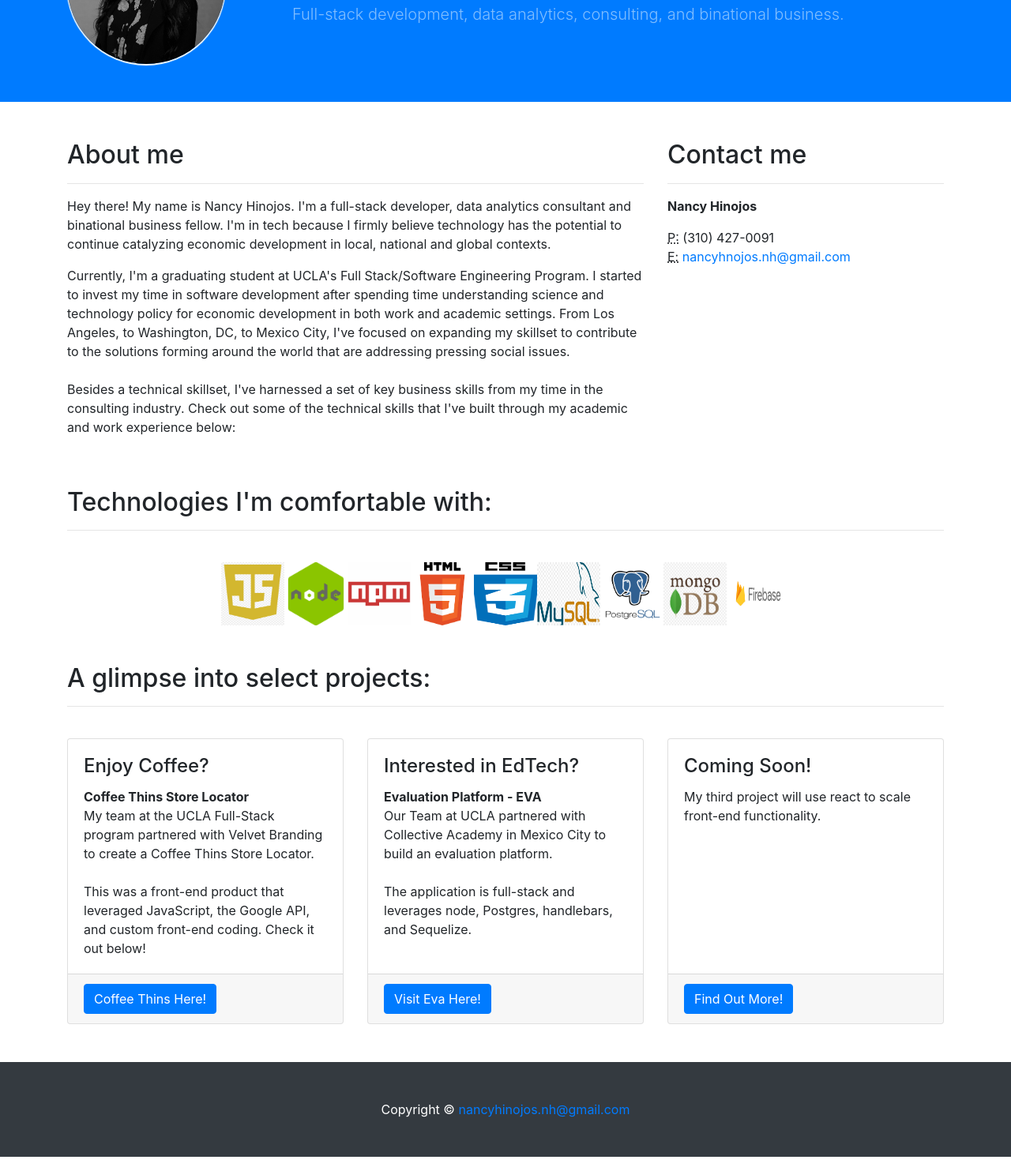
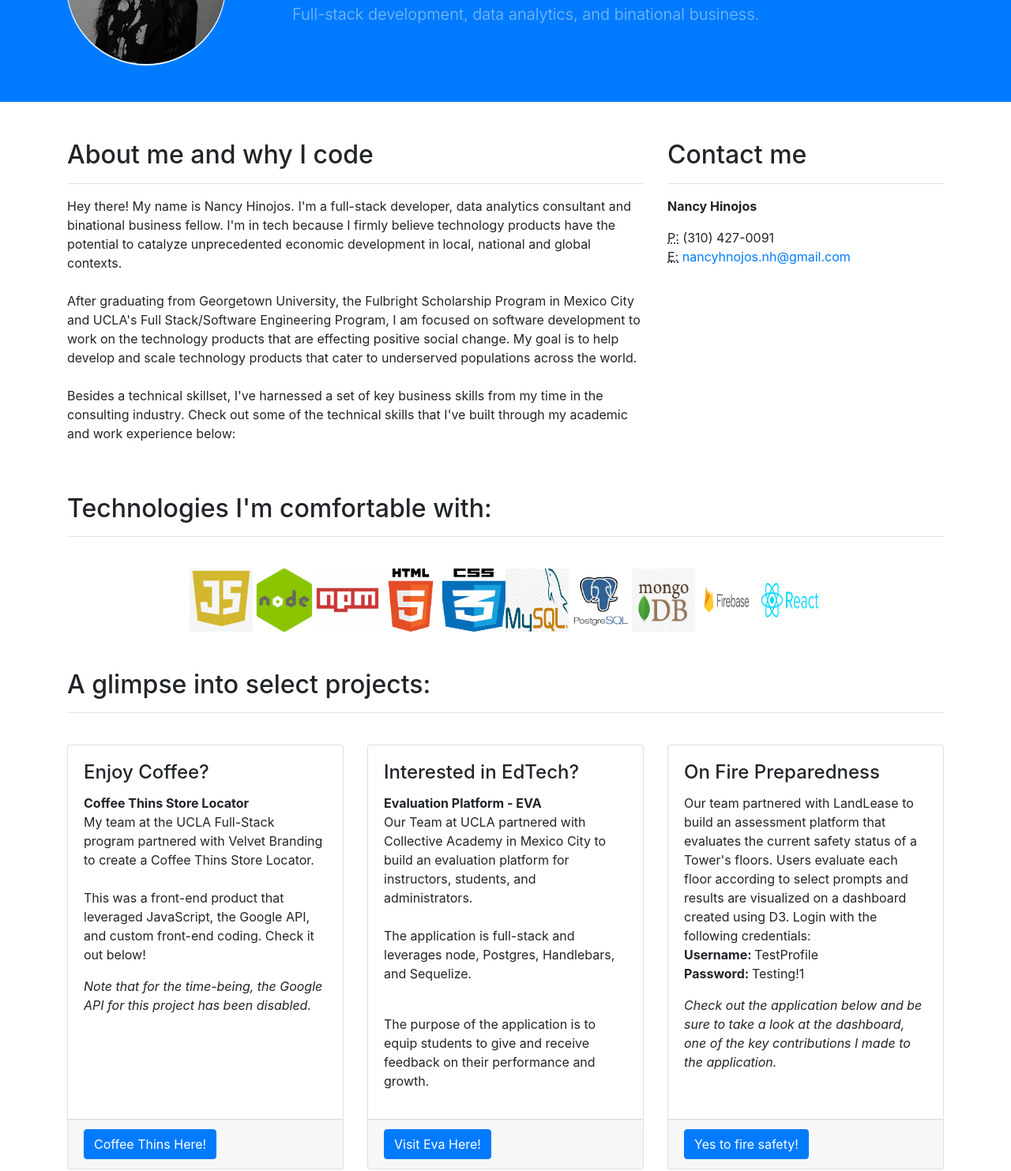
Before and after one commit to NanceCA/portfolio-fullStack, a website: page index.html in a window 1280 px wide. Shown: the part 224-1707 px from the top of the page at 79% size. Drawn offline with Linux system fonts and the light colour scheme.

Commit message:
updating technologies and select projects

```diff
--- a/index.html
+++ b/index.html
@@ -22,7 +22,7 @@
   <!-- Navigation -->
   <nav class="navbar navbar-expand-lg navbar-dark bg-dark fixed-top">
     <div class="container">
-      <a class="navbar" style="color:white">Welcome! Glad you're here.</a>
+      <a class="navbar" style="color:white">Welcome. Glad to see you here.</a>
       <button class="navbar-toggler" type="button" data-toggle="collapse" data-target="#navbarResponsive"
         aria-controls="navbarResponsive" aria-expanded="false" aria-label="Toggle navigation">
         <span class="navbar-toggler-icon"></span>
@@ -59,7 +59,7 @@
             <h1 class="display-4 text-white mt-5 mb-2">Nancy Hinojos</h1>
           </div>
           <div class="row col-lg-12">
-            <p class="lead mb-5 text-white-50">Full-stack development, data analytics, consulting, and binational
+            <p class="lead mb-5 text-white-50">Full-stack development, data analytics, and binational
               business.</p>
           </div>
         </div>
@@ -72,22 +72,16 @@
 
     <div class="row">
       <div class="col-md-8 mb-5">
-        <h2>About me</h2>
+        <h2>About me and why I code</h2>
         <hr>
         <p>Hey there! My name is Nancy Hinojos. I'm a full-stack developer, data analytics consultant and binational
-          business fellow.
-          I'm in tech because I firmly believe technology has the potential to continue catalyzing economic
-          development
-          in local, national and global contexts.
-        </p>
-        <p>Currently, I'm a graduating student at UCLA's Full Stack/Software Engineering Program. I started to invest
-          my
-          time in software development after spending time understanding science and technology policy for economic
-          development in
-          both work and academic settings.
-
-          From Los Angeles, to Washington, DC, to Mexico City, I've focused on expanding my skillset to contribute
-          to the solutions forming around the world that are addressing pressing social issues.
+          business fellow. I'm in tech because I firmly believe technology products have the potential to catalyze
+          unprecedented economic development in local, national and global contexts. <br> <br>
+          After graduating from Georgetown University, the Fulbright Scholarship Program in Mexico City and
+          UCLA's Full Stack/Software Engineering Program, I am
+          focused on software development to work on the technology products that are effecting positive social change.
+          My goal is to help develop and scale technology products that cater to underserved populations across the
+          world.
           <br>
           <br>
           Besides a technical skillset, I've harnessed a set of key business skills from my time in the consulting
@@ -136,6 +130,7 @@
         <img src="./assets/postgres.png" alt="postgres" class="technology">
         <img src="./assets/mongo.jpg" alt="mongo" class="technology">
         <img src="./assets/firebase.png" alt="firebase" class="technology">
+        <img src="./assets/react.png" alt="react" class="technology">
         <br>
         <br>
       </div>
@@ -168,6 +163,7 @@
               Coffee Thins Store Locator.<br><br>
               This was a front-end product that leveraged JavaScript, the Google API, and
               custom front-end coding. Check it out below! </p>
+            <i>Note that for the time-being, the Google API for this project has been disabled.</i>
           </div>
           <div class="card-footer">
             <a href="https://corejola.github.io/CoffeeThin-StoreLocator/" target="_blank" class="btn btn-primary">Coffee
@@ -184,8 +180,11 @@
             <strong>Evaluation Platform - EVA</strong>
             <br>
             <p class="card-text">Our Team at UCLA partnered with Collective Academy in Mexico City to build an
-              evaluation platform. <br><br>The application is full-stack and leverages node, Postgres, handlebars, and
-              Sequelize.</p>
+              evaluation platform for instructors, students, and administrators. <br><br>The application is full-stack
+              and leverages node, Postgres, Handlebars, and
+              Sequelize.</p><br>
+            <p>The purpose of the application is to equip students to give and receive feedback on their performance and
+              growth.</p>
           </div>
           <div class="card-footer">
             <a href="https://peaceful-brushlands-94710.herokuapp.com/" target="_blank" class="btn btn-primary">Visit Eva
@@ -197,11 +196,18 @@
         <div class="card h-100">
           <!-- <img class="card-img-top" src="http://placehold.it/300x200" alt=""> -->
           <div class="card-body">
-            <h4 class="card-title">Coming Soon!</h4>
-            <p class="card-text">My third project will use react to scale front-end functionality.</p>
+            <h4 class="card-title">On Fire Preparedness</h4>
+            <p class="card-text">Our team partnered with LandLease to build an assessment platform that evaluates the
+              current safety status of a Tower's floors. Users evaluate each floor according to select prompts and
+              results are visualized on a dashboard created using D3. Login with the following credentials:<br>
+              <strong>Username: </strong>TestProfile<br>
+              <strong>Password: </strong>Testing!1 </p>
+            <i>Check out the application below and be
+              sure to take a look at the dashboard, one of the key contributions
+              I made to the application.</i>
           </div>
           <div class="card-footer">
-            <a href="#" class="btn btn-primary">Find Out More!</a>
+            <a href="https://sleepy-eyrie-44318.herokuapp.com/" class="btn btn-primary">Yes to fire safety!</a>
           </div>
         </div>
       </div>
```
Also changed, not shown: assets/react.png (added).
